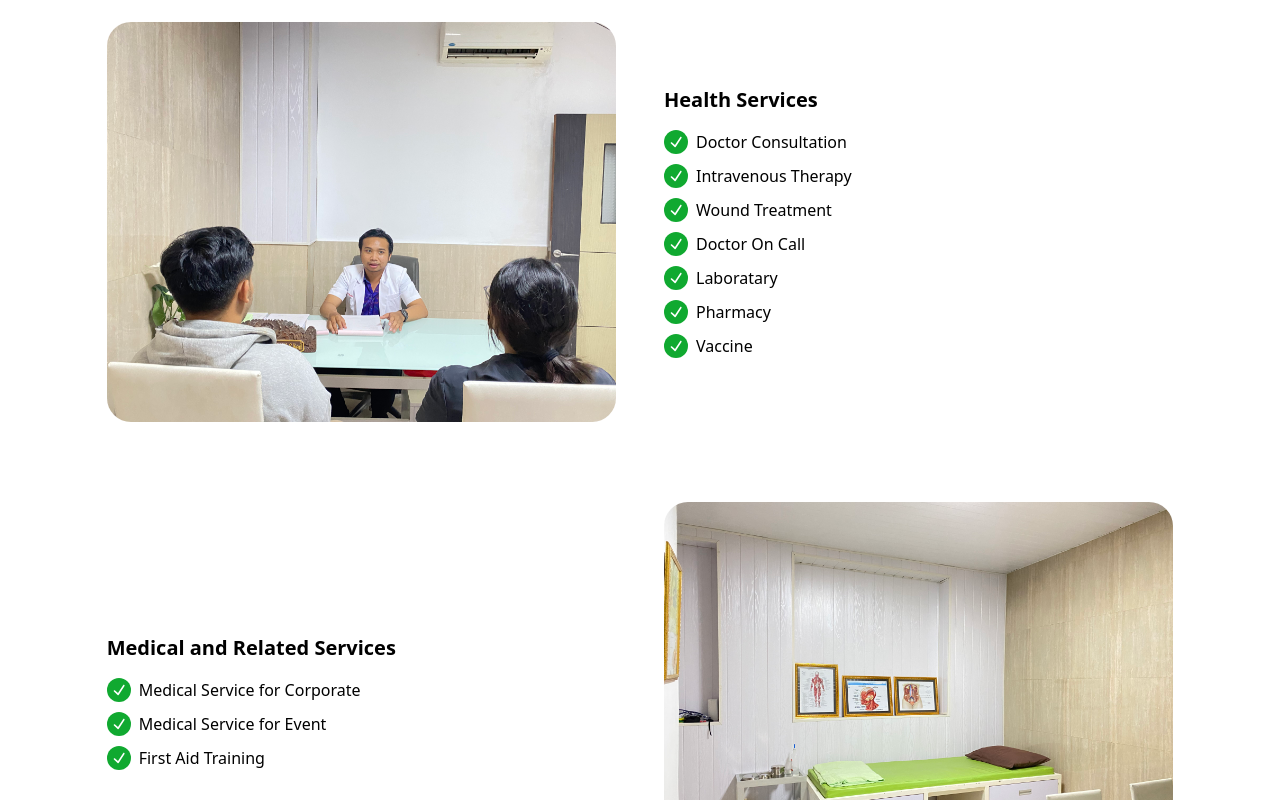
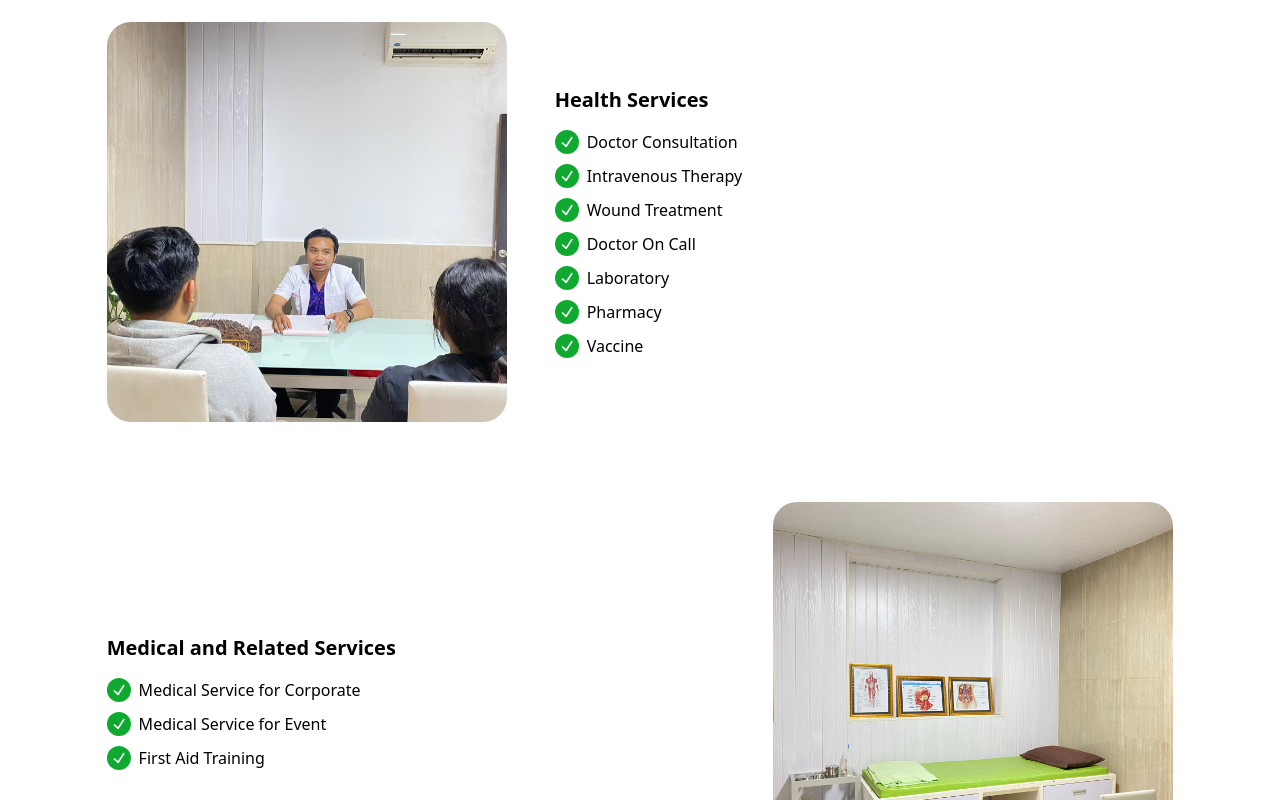
Before and after one commit to Hanabihyug/Ubud-Medical-Assistance, a React (Create React App) app: page / in a window 1280 px wide. Shown: the part 1640-2440 px from the top of the page. Built offline with nearby package versions, Linux system fonts and the light colour scheme.

Commit message:
fix-final

```diff
--- a/package.json
+++ b/package.json
@@ -9,7 +9,11 @@
     "react": "^18.2.0",
     "react-dom": "^18.2.0",
     "react-icons": "^4.12.0",
+    "react-intersection-observer": "^9.5.3",
+    "react-responsive": "^9.0.2",
     "react-scripts": "5.0.1",
+    "react-spring": "^9.7.3",
+    "react-transition-group": "^4.4.5",
     "web-vitals": "^2.1.4"
   },
   "scripts": {
--- a/src/components/About.jsx
+++ b/src/components/About.jsx
@@ -1,18 +1,79 @@
-import React, { useState } from "react";
+import React, { useState, useEffect, useRef } from "react";
+import { useSpring, animated } from "react-spring";
 import Container from "./Container";
 
 function About() {
-  const [isTruncate, setIsTruncate] = useState(true)
+  const [isTruncate, setIsTruncate] = useState(true);
+  const [inView, setInView] = useState(false);
+  const ref = useRef();
+
+  const fadeInTitle = useSpring({
+    opacity: inView ? 1 : 0,
+    transform: inView ? "translateX(0)" : "translateX(-50px)",
+    config: { duration: 1000 },
+  });
+
+  const fadeInSubtitle = useSpring({
+    opacity: inView ? 1 : 0,
+    transform: inView ? "translateX(0)" : "translateX(-50px)",
+    config: { duration: 500 },
+  });
+
+  const fadeInParagraph = useSpring({
+    opacity: inView ? 1 : 0,
+    transform: inView ? "translateX(0)" : "translateX(-50px)",
+    config: { duration: 500 },
+  });
+
+  const fadeInButton = useSpring({
+    opacity: inView ? 1 : 0,
+    transform: inView ? "translateX(0)" : "translateX(-50px)",
+    config: { duration: 500 },
+  });
+
+  useEffect(() => {
+    const handleIntersection = (entries) => {
+      const [entry] = entries;
+      setInView(entry.isIntersecting);
+    };
+
+    const options = {
+      threshold: 0.5,
+    };
+
+    const observer = new IntersectionObserver(handleIntersection, options);
+
+    const currentRef = ref.current; // Copy ref.current to a variable
+
+    if (currentRef) {
+      observer.observe(currentRef);
+    }
+
+    return () => {
+      if (currentRef) {
+        observer.unobserve(currentRef);
+      }
+    };
+  }, [ref]); // Include ref in the dependency array
+
 
   return (
-    <div className="h-fit bg-main-200" id="About">
+    <animated.div
+      className="h-fit bg-main-200"
+      id="About"
+      ref={ref}
+    >
       <Container>
         <div className="flex max-md:flex-col py-28 max-md:gap-10 gap-20 items-center">
           <div className="w-full md:w-1/2">
-            <h6 className=" text-lg font-bold text-main-600">About Us</h6>
-            <h1 className="text-4xl font-bold">Health is our main concern</h1>
+            <animated.h6 className="text-lg font-bold text-main-600" style={fadeInTitle}>
+              About Us
+            </animated.h6>
+            <animated.h1 className="text-4xl font-bold" style={fadeInSubtitle}>
+              Health is our main concern
+            </animated.h1>
             <div className={`${isTruncate ? 'line-clamp-3' : 'line-clamp-none'} mb-7 mt-5 transition duration-300`}>
-              <p className="text-gray-500 mb-2">
+              <animated.p className="text-gray-500 mb-2" style={fadeInParagraph}>
                 Welcome to Ubud Medical Assistance,
                 located in the heart of Ubud's lively
                 community. Our team of healthcare experts
@@ -22,30 +83,39 @@
                 principle, "Commitment to Excellence in
                 Healthcare," drives us to provide superior
                 medical services.
-              </p>
-              <p className="text-gray-500 mb-2">
+              </animated.p>
+              <animated.p className="text-gray-500 mb-2" style={fadeInParagraph}>
                 We offer a broad
                 spectrum of healthcare solutions, including
                 cutting-edge rabies vaccines for your
                 protection, and personalized homecare
                 and on-call services for your utmost
                 convenience and comfort.
-              </p>
-              <p className="text-gray-500 mb-2">
+              </animated.p>
+              <animated.p className="text-gray-500 mb-2" style={fadeInParagraph}>
                 Additionally, we
                 offer health insurance options, underlining
                 our commitment to your holistic health. At
                 Ubud Medical Assistance, we don't just
                 provide healthcare services; we are deeply
                 committed to your overall well-being.
-              </p>
+              </animated.p>
             </div>
-            <button className={`${isTruncate ? 'btn-main' : 'btn-nd'} btn-sm`} onClick={() => setIsTruncate(!isTruncate)}>{isTruncate ? 'Show more' : 'Show less'}</button>
+            <animated.button
+              className={`${isTruncate ? 'btn-main' : 'btn-nd'} btn-sm`}
+              onClick={() => setIsTruncate(!isTruncate)}
+              style={fadeInButton}
+            >
+              {isTruncate ? 'Show more' : 'Show less'}
+            </animated.button>
           </div>
-          <div className="max-md:w-full w-1/2 max-md:h-[300px] h-[400px] bg-cover bg-center bg-slate-600 rounded-3xl" style={{backgroundImage: `url(${process.env.PUBLIC_URL + './about-sect.jpeg'})`}}></div>
+          <div
+            className="max-md:w-full w-1/2 max-md:h-[300px] h-[400px] bg-cover bg-center bg-slate-600 rounded-3xl"
+            style={{backgroundImage: `url(${process.env.PUBLIC_URL + './about-sect.jpeg'})`}}
+          ></div>
         </div>
       </Container>
-    </div>
+    </animated.div>
   );
 }
 
--- a/src/components/Contact.jsx
+++ b/src/components/Contact.jsx
@@ -1,30 +1,95 @@
-import React from 'react';
-import Container from './Container';
+import React, { useEffect, useRef } from "react";
+import { useSpring, animated } from "react-spring";
+import Container from "./Container";
 
 function Contact() {
+  const [inView, setInView] = React.useState(false);
+  const ref = useRef();
+
+  const fadeInTitle = useSpring({
+    opacity: inView ? 1 : 0,
+    config: { duration: 1000 },
+  });
+
+  const fadeInText = useSpring({
+    opacity: inView ? 1 : 0,
+    config: { duration: 1000 },
+  });
+
+  const fadeInButton = useSpring({
+    opacity: inView ? 1 : 0,
+    config: { duration: 500 },
+  });
+
+  useEffect(() => {
+    const handleIntersection = (entries) => {
+      const [entry] = entries;
+      setInView(entry.isIntersecting);
+    };
+
+    const options = {
+      threshold: 0.5,
+    };
+
+    const observer = new IntersectionObserver(handleIntersection, options);
+
+    const currentRef = ref.current;
+
+    if (currentRef) {
+      observer.observe(currentRef);
+    }
+
+    return () => {
+      if (currentRef) {
+        observer.unobserve(currentRef);
+      }
+    };
+  }, [ref]);
 
   // Membuat tautan ke WhatsApp
   const whatsappLink = `https://wa.me/6285100811818?text=Hello%20Ubud%20Medical%20Assistance%2C%20I%20need%20Help%20For%20(Please%20tell%20us%20your%20problem)`;
 
   return (
-    <div className='bg-cover bg-center relative' style={{backgroundImage: `url(${process.env.PUBLIC_URL + 'hero.jpeg'})`}}>
-      <div className='py-28 h-full w-full bg-black/70'>
+    <animated.div
+      className="bg-cover bg-center relative"
+      style={{
+        backgroundImage: `url(${process.env.PUBLIC_URL + "hero.jpeg"})`,
+      }}
+    >
+      <div className="py-28 h-full w-full bg-black/70">
         <Container>
-          <div className='max-sm:flex max-sm:flex-col max-sm:items-center'>
-            <h1 className='text-5xl font-bold text-white flex items-center gap-3 mb-6 max-sm:text-center'>
-              <div className=' max-sm:hidden h-16 w-2.5 bg-main-700'></div> Feel free to Contact Us
-            </h1>
-            <p className='text-white/90 mb-8 md:w-1/2 max-sm:text-center'>
-              We believe that optimal health is important. Feel free to get to know us more, and we will provide the best advice for you.
-            </p>
+          <animated.div
+            className="max-sm:flex max-sm:flex-col max-sm:items-center"
+            ref={ref}
+          >
+            <animated.h1
+              className="text-5xl font-bold text-white flex items-center gap-3 mb-6 max-sm:text-center"
+              style={fadeInTitle}
+            >
+              <div className=" max-sm:hidden h-16 w-2.5 bg-main-700"></div> Feel
+              free to Contact Us
+            </animated.h1>
+            <animated.p
+              className="text-white/90 mb-8 md:w-1/2 max-sm:text-center"
+              style={fadeInText}
+            >
+              We believe that optimal health is important. Feel free to get to
+              know us more, and we will provide the best advice for you.
+            </animated.p>
             {/* Tautan WhatsApp */}
-            <a href={whatsappLink} target="_blank" rel="noopener noreferrer" className='btn-main btn-sm'>
+            <a
+              href={whatsappLink}
+              target="_blank"
+              rel="noopener noreferrer"
+              className="btn-main btn-sm"
+              style={fadeInButton}
+            >
               Contact Us
             </a>
-          </div>
+          </animated.div>
         </Container>
       </div>
-    </div>
+    </animated.div>
   );
 }
 
--- a/src/components/Hero.jsx
+++ b/src/components/Hero.jsx
@@ -1,24 +1,67 @@
-import React from "react";
+import React, { useEffect, useRef } from "react";
+import { useSpring, animated } from "react-spring";
 import Container from "./Container";
 import { RxCaretRight } from "react-icons/rx";
 import { smoothScrollTo } from "./Navbar";
 
 function Hero() {
+  const [inView, setInView] = React.useState(false);
+  const ref = useRef();
+
+  const fadeIn = useSpring({
+    opacity: inView ? 1 : 0,
+    config: { duration: 1000 },
+  });
+
   // Fungsi untuk mengarahkan ke tautan WhatsApp
   const redirectToWhatsApp = () => {
-    window.open("https://wa.me/6285100811818?text=Hello%20Ubud%20Medical%20Assistance%2C%20I%20need%20Help%20For%20(Please%20tell%20us%20your%20problem)", "_blank");
+    window.open(
+      "https://wa.me/6285100811818?text=Hello%20Ubud%20Medical%20Assistance%2C%20I%20need%20Help%20For%20(Please%20tell%20us%20your%20problem)",
+      "_blank"
+    );
   };
 
+  useEffect(() => {
+    const handleIntersection = (entries) => {
+      const [entry] = entries;
+      setInView(entry.isIntersecting);
+    };
+
+    const options = {
+      threshold: 0.5,
+    };
+
+    const observer = new IntersectionObserver(handleIntersection, options);
+
+    // Save the current ref value to a variable
+    const currentRef = ref.current;
+
+    if (currentRef) {
+      observer.observe(currentRef);
+    }
+
+    return () => {
+      // Use the variable in the cleanup function
+      if (currentRef) {
+        observer.unobserve(currentRef);
+      }
+    };
+  }, [ref]);
+
   return (
-    <div
+    <animated.div
       className="w-full relative bg-cover bg-center"
       style={{
         backgroundImage: `url(${process.env.PUBLIC_URL + "./hero.jpeg"})`,
       }}
       id="Home"
+      ref={ref}
     >
       <div className="w-full h-screen bg-black/70 bg-cover"></div>
-      <div className="absolute w-full h-full top-0 flex items-center">
+      <animated.div
+        className="absolute w-full h-full top-0 flex items-center"
+        style={fadeIn}
+      >
         <Container>
           <div className="md:w-7/12">
             <h1 className="text-main-500 text-xl font-bold leading-[36px] mb-3">
@@ -26,13 +69,16 @@
               <span className="text-white text-5xl">UBUD MEDICAL ASSISTANCE</span>
             </h1>
             <p className="text-white/85 mb-8">
-            Discover unparalleled healthcare at Ubud Medical Assistance,
-            where we provide state-of-the-art vaccines, tailor-made homecare services,
-            on-call assistance, and comprehensive health insurance. Located in the vibrant
-            heart of Ubud.
+              Discover unparalleled healthcare at Ubud Medical Assistance,
+              where we provide state-of-the-art vaccines, tailor-made homecare
+              services, on-call assistance, and comprehensive health insurance.
+              Located in the vibrant heart of Ubud.
             </p>
             <div className="flex gap-8">
-              <button className="btn-main btn-bs flex items-center gap-1.5 hover:gap-2" onClick={() => smoothScrollTo('About')}>
+              <button
+                className="btn-main btn-bs flex items-center gap-1.5 hover:gap-2"
+                onClick={() => smoothScrollTo("About")}
+              >
                 Learn more <RxCaretRight className="text-2xl leading-[0px]" />{" "}
               </button>
               <button
@@ -44,8 +90,8 @@
             </div>
           </div>
         </Container>
-      </div>
-    </div>
+      </animated.div>
+    </animated.div>
   );
 }
 
--- a/src/components/Services.jsx
+++ b/src/components/Services.jsx
@@ -1,47 +1,133 @@
-import React from 'react'
-import Container from './Container'
-import { RxCheck } from 'react-icons/rx'
+import React, { useState, useEffect } from "react";
+import { useSpring, animated, config } from "react-spring";
+import { useMediaQuery } from "react-responsive";
+import Container from "./Container";
+import { RxCheck } from 'react-icons/rx';
 
 function Services() {
+    const [isInSection, setIsInSection] = useState(false);
+
+  useEffect(() => {
+    const handleScroll = () => {
+
+      const sectionElement = document.getElementById('Services');
+      if (sectionElement) {
+        const sectionRect = sectionElement.getBoundingClientRect();
+        const isInside = sectionRect.top <= window.innerHeight && sectionRect.bottom >= 0;
+
+        setIsInSection(isInside);
+      }
+    };
+
+
+    window.addEventListener('scroll', handleScroll);
+
+
+    return () => {
+      window.removeEventListener('scroll', handleScroll);
+    };
+  }, []);
+  const isMobile = useMediaQuery({ maxWidth: 768 });
+
+  const fadeInTitle = useSpring({
+    opacity: isInSection ? 1 : 0,
+    transform: isInSection ? "translateX(0)" : "translateX(-50px)",
+    config: { duration: 1000 },
+  });
+
+  const fadeInSubtitle = useSpring({
+    opacity: isInSection ? 1 : 0,
+    transform: isInSection ? "translateX(0)" : "translateX(-50px)",
+    config: { duration: 1000 },
+  });
+
+  const slideInLeft = useSpring({
+    opacity: isInSection ? 1 : 0,
+    transform: isInSection ? "translateX(0)" : "translateX(-50px)",
+    config: config.molasses,
+  });
+
   return (
-    <div className='py-28' id='Services'>
+    <animated.div
+      className="py-28"
+      id="Services"
+
+    >
       <Container>
-            {/* Header */}
-            <div className='w-full text-center flex flex-col gap-1.5'>
-                <h1 className='text-2xl font-bold'>What can we do</h1>
-                <p className='text-gray-500'>"Quality service is the key to meeting customer needs and expectations professionally."</p>
+        <div className=" w-full text-center flex flex-col gap-1.5" >
+          <animated.h1 className="text-2xl font-bold" style={fadeInTitle}>
+            What can we do
+          </animated.h1>
+          <animated.p className="text-gray-500" style={fadeInSubtitle}>
+            "Quality service is the key to meeting customer needs and
+            expectations professionally."
+          </animated.p>
         </div>
-            {/* Conten 1 */}
-            <div className='mt-16 sm:flex sm:gap-12 sm:items-center'>
-                <div className='h-[300px] xl:h-[400px] bg-cover bg-center rounded-3xl sm:w-1/2' style={{backgroundImage: `url(${process.env.PUBLIC_URL + 'service-1.jpeg'})`}}></div>
-                <div className='sm:w-1/2'>
-                    <h1 className='text-xl font-bold max-sm:mt-8'>Health Services</h1>
-                    <ul className='flex flex-col gap-2.5 mt-4'>
-                        <li className='flex items-center gap-2'><RxCheck className='bg-main-600 p-[2px] text-white text-2xl rounded-full'/>Doctor Consultation</li>
-                        <li className='flex items-center gap-2'><RxCheck className='bg-main-600 p-[2px] text-white text-2xl rounded-full'/>Intravenous Therapy</li>
-                        <li className='flex items-center gap-2'><RxCheck className='bg-main-600 p-[2px] text-white text-2xl rounded-full'/>Wound Treatment</li>
-                        <li className='flex items-center gap-2'><RxCheck className='bg-main-600 p-[2px] text-white text-2xl rounded-full'/>Doctor On Call</li>
-                        <li className='flex items-center gap-2'><RxCheck className='bg-main-600 p-[2px] text-white text-2xl rounded-full'/>Laboratary</li>
-                        <li className='flex items-center gap-2'><RxCheck className='bg-main-600 p-[2px] text-white text-2xl rounded-full'/>Pharmacy</li>
-                        <li className='flex items-center gap-2'><RxCheck className='bg-main-600 p-[2px] text-white text-2xl rounded-full'/>Vaccine</li>
-                    </ul>
+        <div className={`mt-16 ${isMobile ? "flex-col" : "flex"} ${isMobile ? "items-center" : "items-start"} gap-12 sm:items-center`}>
+          <div className={`h-[300px] xl:h-[400px] bg-cover bg-center rounded-3xl sm:w-full sm:max-w-[400px] sm:mx-auto ${isMobile ? "mb-8" : "mr-8"}`} style={{ backgroundImage: `url(${process.env.PUBLIC_URL + 'service-1.jpeg'})` }}></div>
+          <div className="sm:w-full">
+            <animated.h1 className="text-xl font-bold mb-4" style={fadeInSubtitle }>
+              Health Services
+            </animated.h1>
+            <animated.ul className="flex flex-col gap-2.5" style={fadeInSubtitle}>
+            <li className="flex items-center gap-2">
+                <RxCheck className="bg-main-600 p-[2px] text-white text-2xl rounded-full" />
+                Doctor Consultation
+              </li>
+              <li className="flex items-center gap-2">
+                <RxCheck className="bg-main-600 p-[2px] text-white text-2xl rounded-full" />
+                Intravenous Therapy
+              </li>
+              <li className="flex items-center gap-2">
+                <RxCheck className="bg-main-600 p-[2px] text-white text-2xl rounded-full" />
+                Wound Treatment
+              </li>
+              <li className="flex items-center gap-2">
+                <RxCheck className="bg-main-600 p-[2px] text-white text-2xl rounded-full" />
+                Doctor On Call
+              </li>
+              <li className="flex items-center gap-2">
+                <RxCheck className="bg-main-600 p-[2px] text-white text-2xl rounded-full" />
+                Laboratory
+              </li>
+              <li className="flex items-center gap-2">
+                <RxCheck className="bg-main-600 p-[2px] text-white text-2xl rounded-full" />
+                Pharmacy
+              </li>
+              <li className="flex items-center gap-2">
+                <RxCheck className="bg-main-600 p-[2px] text-white text-2xl rounded-full" />
+                Vaccine
+              </li>
+              {/* List items */}
+            </animated.ul>
           </div>
         </div>
-            {/* Conten 2 */}
-            <div className='mt-20 flex max-sm:flex-col-reverse sm:gap-12 sm:items-center'>
-                <div className='sm:w-1/2'>
-                    <h1 className='text-xl font-bold max-sm:mt-8'>Medical and Related Services</h1>
-                    <ul className='w-full flex flex-col gap-2.5 mt-4'>
-                        <li className='flex items-center gap-2'><RxCheck className='bg-main-600 p-[2px] text-white text-2xl rounded-full'/>Medical Service for Corporate</li>
-                        <li className='flex items-center gap-2'><RxCheck className='bg-main-600 p-[2px] text-white text-2xl rounded-full'/>Medical Service for Event</li>
-                        <li className='flex items-center gap-2'><RxCheck className='bg-main-600 p-[2px] text-white text-2xl rounded-full'/>First Aid Training</li>
-                    </ul>
+        <div className={`mt-20 ${isMobile ? "flex-col-reverse" : "flex"} ${isMobile ? "items-center" : "items-start"} gap-12 sm:items-center`}>
+          <div className="sm:w-full">
+            <h1 className="text-xl font-bold max-sm:mt-8" style={isMobile ? fadeInSubtitle : slideInLeft}>
+              Medical and Related Services
+            </h1>
+            <animated.ul className={`w-full flex flex-col gap-2.5 mt-4 item-start`} style={isMobile ? fadeInSubtitle : slideInLeft}>
+            <li className="flex items-center gap-2">
+                <RxCheck className="bg-main-600 p-[2px] text-white text-2xl rounded-full" />
+                Medical Service for Corporate
+              </li>
+              <li className="flex items-center gap-2">
+                <RxCheck className="bg-main-600 p-[2px] text-white text-2xl rounded-full" />
+                Medical Service for Event
+              </li>
+              <li className="flex items-center gap-2">
+                <RxCheck className="bg-main-600 p-[2px] text-white text-2xl rounded-full" />
+                First Aid Training
+              </li>
+              {/* List items */}
+            </animated.ul>
           </div>
-                <div className='h-[300px] xl:h-[400px] bg-cover md:bg-center rounded-3xl sm:w-1/2' style={{backgroundImage: `url(${process.env.PUBLIC_URL + 'service-2.jpeg'})`}}></div>
+          <div className={`h-[300px] xl:h-[400px] bg-cover md:bg-center rounded-3xl sm:w-full sm:max-w-[400px] sm:mx-auto ${isMobile ? "mt-8" : ""}`} style={{ backgroundImage: `url(${process.env.PUBLIC_URL + 'service-2.jpeg'})` }}></div>
         </div>
       </Container>
-    </div>
-  )
+    </animated.div>
+  );
 }
 
-export default Services
+export default Services;
--- a/src/components/Testimonials.jsx
+++ b/src/components/Testimonials.jsx
@@ -38,7 +38,7 @@
   const [currIdx, setCurrIdx] = useState(0);
 
   return (
-    <div className="py-28 bg-main-100" id="Testimoni">
+    <div className="py-28 bg-main-200" id="Testimoni">
       <div className="w-11/12 2xl:w-[1440px] mx-auto">
         <div className="flex flex-col items-center mb-12">
           <h1 className=" text-3xl font-bold text-main-800 text-center">
```
Also changed, not shown: 1 other file (tests, documents, lock files or other folders). Lines whose indentation alone changed are shown as unchanged.
